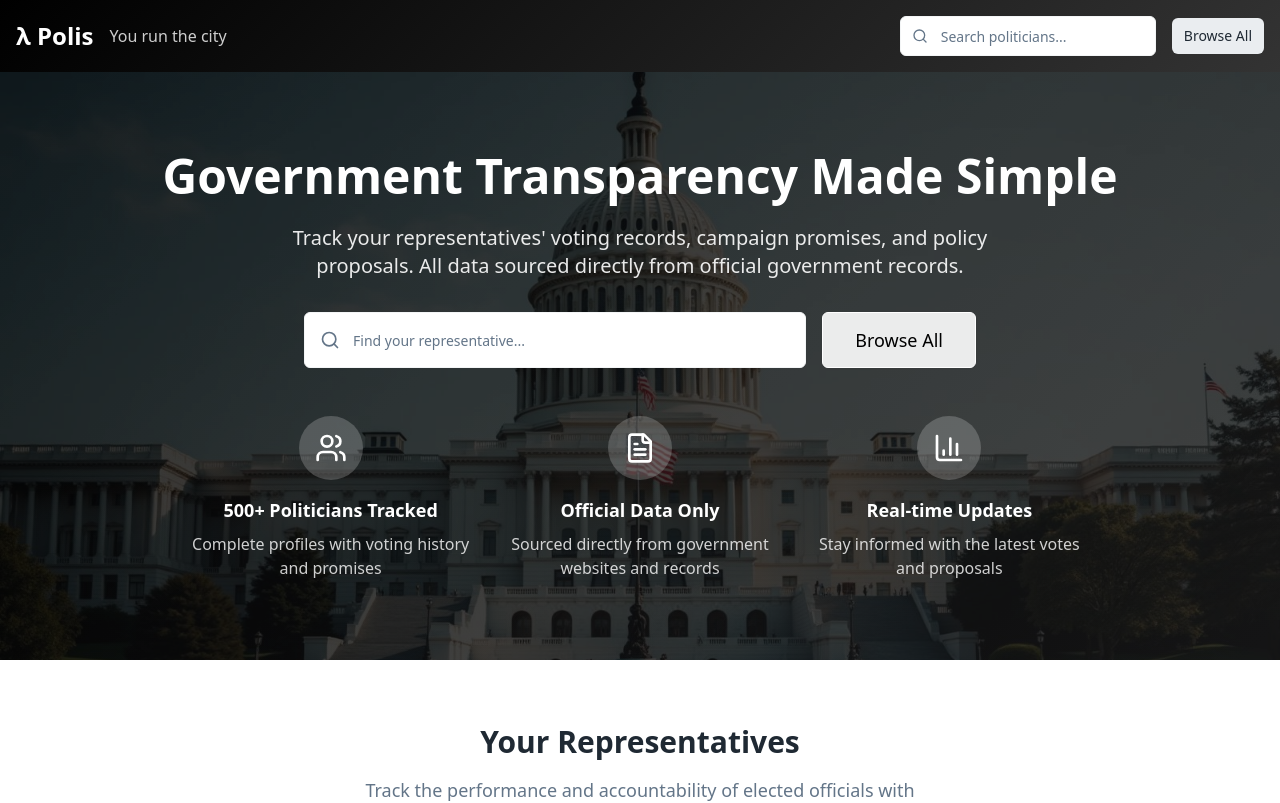
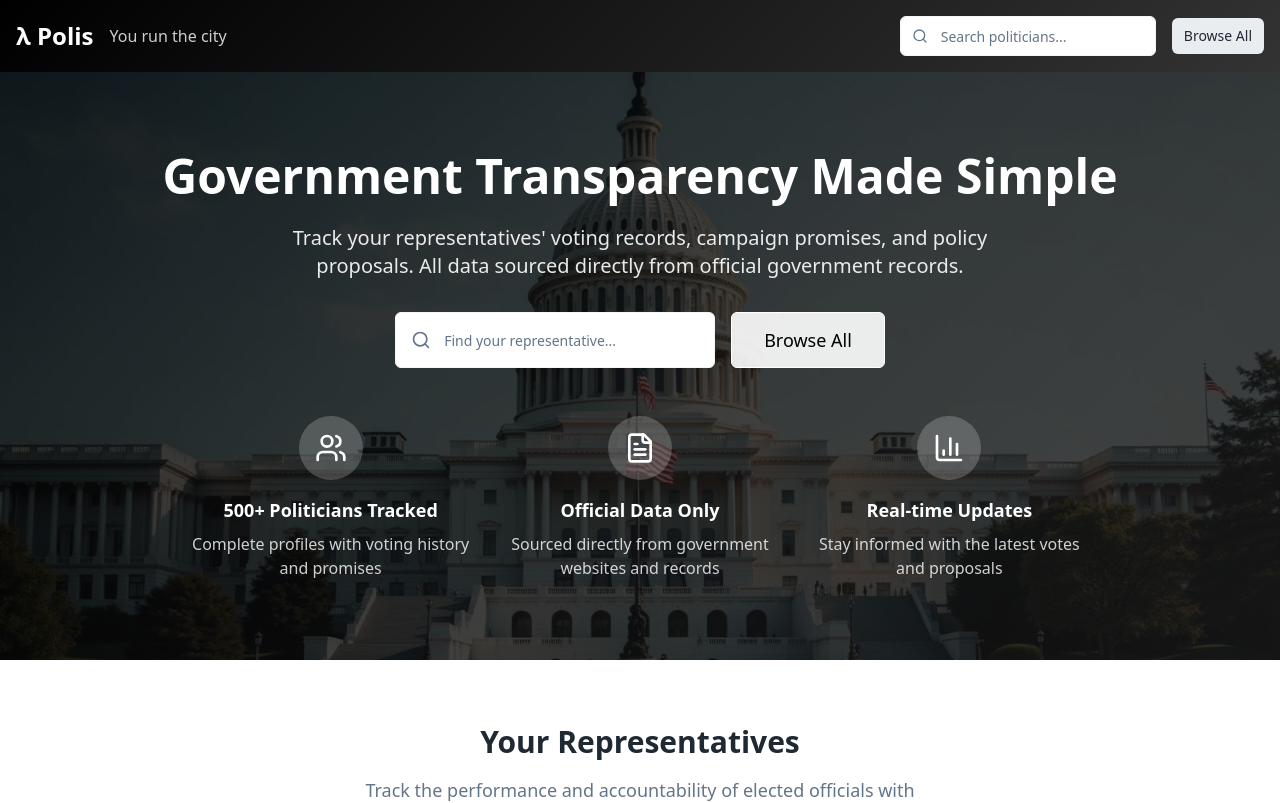
Before and after one commit to cervonizer/gov-track-report, a React (Vite) app: page / in a window 1280 px wide. Shown: the top 803 px of the page. Built offline with nearby package versions, Linux system fonts and the light colour scheme; the HTML template or start-up script is replaced by a standard one.

Commit message:
Refactor: Adjust hero section button lengths

```diff
--- a/src/components/HeroSection.tsx
+++ b/src/components/HeroSection.tsx
@@ -23,12 +23,12 @@ export const HeroSection = () => {
           All data sourced directly from official government records.
         </p>
 
-        <div className="flex flex-col sm:flex-row gap-4 justify-center mb-12 max-w-2xl mx-auto">
-          <div className="relative flex-1">
+        <div className="flex flex-col sm:flex-row gap-4 justify-center mb-12 mx-auto">
+          <div className="relative w-full sm:w-auto">
             <Search className="absolute left-4 top-1/2 transform -translate-y-1/2 text-muted-foreground w-5 h-5" />
             <Input
               placeholder="Find your representative..."
-              className="pl-12 h-14 text-lg bg-background"
+              className="pl-12 h-14 text-lg bg-background sm:w-80"
               value={searchQuery}
               onChange={(e) => setSearchQuery(e.target.value)}
               onKeyDown={(e) => {
```
